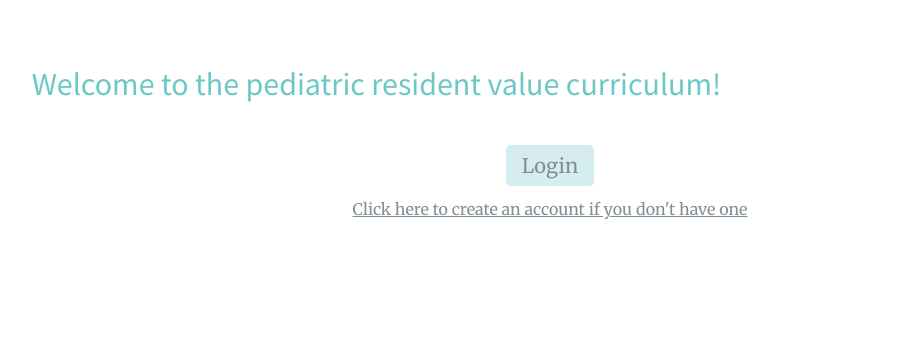
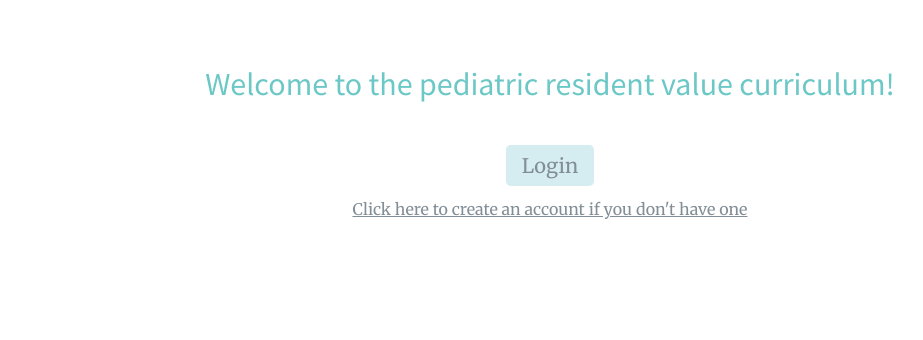
Before and after one commit to naveenmuthu/pedsvalue, a Django app: page / in a window 1280 px wide. Shown: the part 110-450 px from the top of the page, without its empty margins (90-1013 px from the left). Run offline with Django 3.2, Linux system fonts and the light colour scheme; some libraries are stand-ins or nearby versions.

Commit message:
Minor style fixes

```diff
--- a/templates/curriculum.html
+++ b/templates/curriculum.html
@@ -9,7 +9,7 @@
 {% endblock %}
 
 {% block content %}
-                <h2>Curriculum Files</h2>
+                <h2 class="text-center">Curriculum Files</h2>
                 <p>&nbsp;</p>
                 <h4 class="text-center">
                     <a class="btn-lg btn-primary" href = "https://www.dropbox.com/sh/fcvi92ed58wka0i/AAB_TCbvDkUVRca-64c40UPna?dl=0" role="button">Download </a>
--- a/templates/index.html
+++ b/templates/index.html
@@ -11,7 +11,7 @@
 {% block content %}
 
 
-        <h2>Welcome to the pediatric resident value curriculum! </h2>
+        <h2 class="text-center">Welcome to the pediatric resident value curriculum! </h2>
         <p>&nbsp;</p>
         {% if authenticated %}
             <p class="text-center"><a class="btn-lg btn-primary" href = "/logout/" role="button">Logout</a></p>
```
